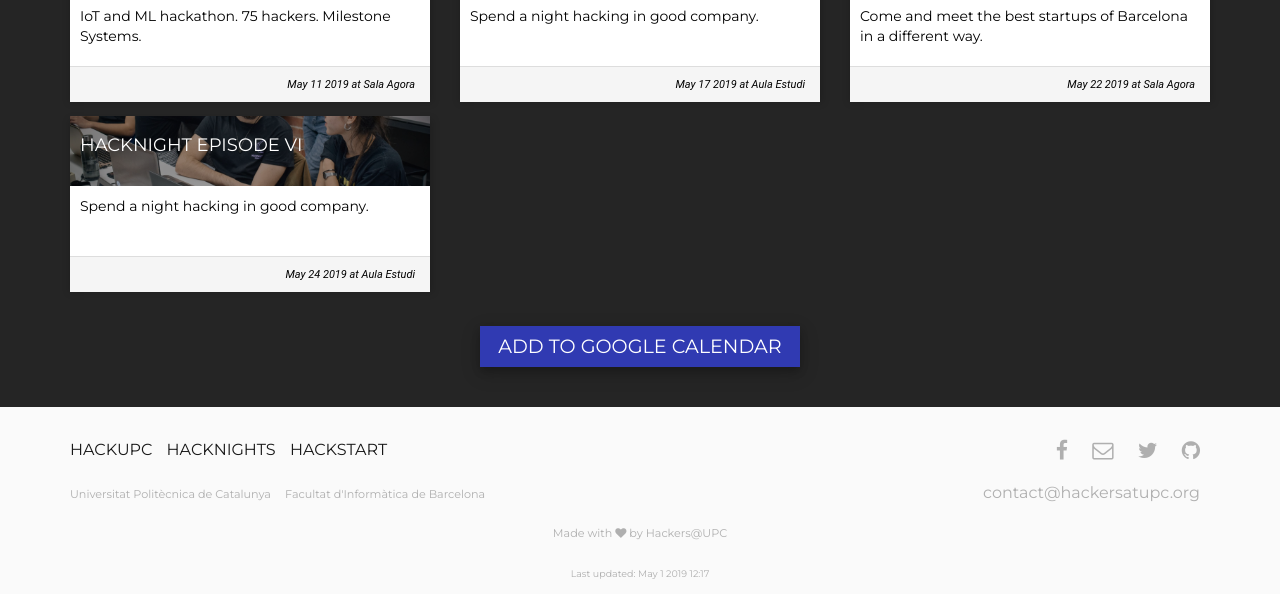
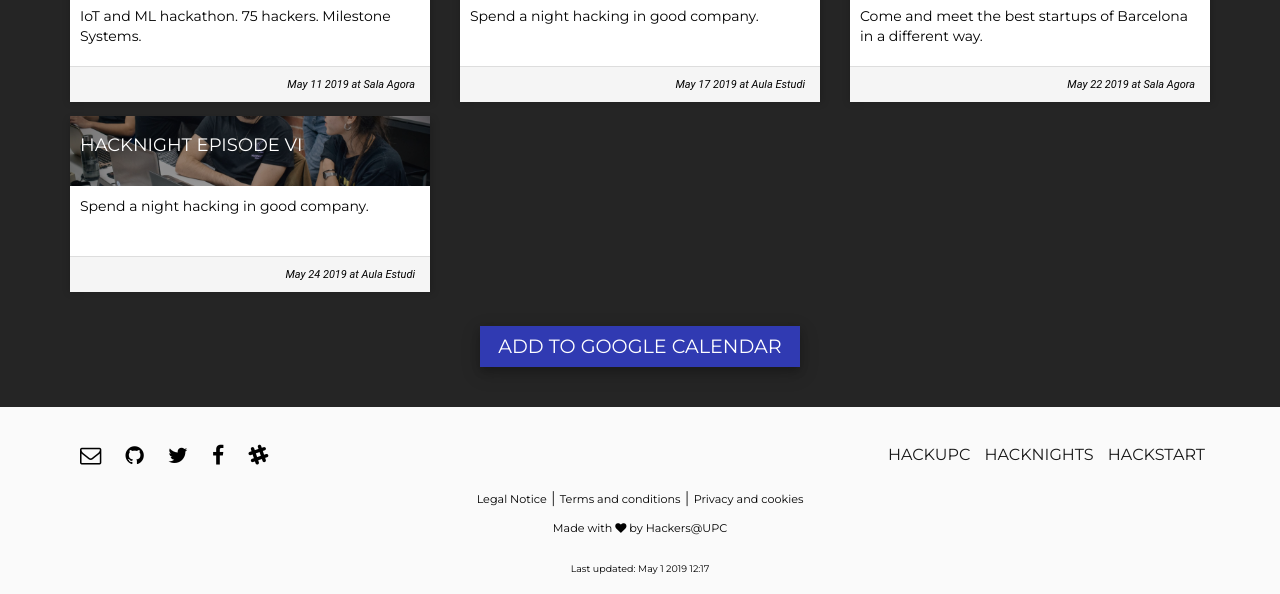
Before and after one commit to casassg/events-landing, a Jekyll site: the page built from index.md, in a window 1280 px wide, cut to the strip 1102-1696 px from the top of the page. Built offline with Jekyll 4.4.1, drawn with Linux system fonts in a browser that asks for light colours; nearby versions of some CDN libraries.

Commit message:
Improved footer

```diff
--- a/_config.yml
+++ b/_config.yml
@@ -15,7 +15,7 @@ domain: hackersatupc.org
 accent_color: "#303AB2"
 events_overlay_color: "#000000"
 background_color: "#FAFAFA"
-footer_text_color: "#666666"
+footer_text_color: "#000000"
 
 # START THEME 2
 # accent_color: "#AA401B"
@@ -44,6 +44,7 @@ We organize events during the year, nationally and internationally, to promote s
 students and create a great community in the technological world. Our mission is to foster learning, designing,
 and building in order to turn student's ideas into a reality! "
 email: contact@hackersatupc.org
+website: https://hackersatupc.org
 
 # Social media + community variables
 twitter: hackersupc
@@ -55,7 +56,10 @@ telegram: http://telegram.hackersatupc.org
 # instagram: hackcu
 github-org: hackupc
 
-
+# legal
+legal_notice: https://hackupc.com/legal_notice/
+terms_and_conditions: https://hackersatupc.org/assets/docs/HackNights_Terms_And_Conditions.pdf
+privacy_and_cookies: https://hackersatupc.org/assets/docs/Privacy_And_Cookies_Policy.pdf
 
 # TIMEZONE
 # Needs to be string from: https://en.wikipedia.org/wiki/List_of_tz_database_time_zones
--- a/_includes/footer.html
+++ b/_includes/footer.html
@@ -2,48 +2,50 @@
 
   	<div class="container">
   		<div class="row">
-
-	      	<div class="col-sm-6">
-	      		<ul class="list-inline">
-	      			{% for link in site.data.footer_links %}
-	      				<li>{%if link.url%}<a class="text-imp" target="_blank" href="{{ link.url }}">{%endif%}{{ link.name |upcase }}{%if link.url%}</a>{%endif%}</li>
-	      			{%endfor%}
-	      		</ul>
-	      	</div>
-	      	<div class="social-icons col-sm-6 text-right text-center-xs">
-	      		{%unless site.instagram == null %}
-					<a class="btns" target="_blank" href="https://www.instagram.com/{{ site.instagram }}/?hl=en"><i aria-hidden="true" class="fa fa-instagram fa-lg"></i></a>
+	      	<div class="social-icons col-sm-6 text-center-xs">
+				{%unless site.email == null %}
+					<a class="btns" target="_blank" href="mailto:{{site.email}}"><i aria-hidden="true" class="fa fa-envelope-o fa-lg"></i></a>
+				{%endunless%}
+				{%unless site.github-org == null %}
+					<a class="btns" target="_blank" href="https://github.com/{{site.github-org}}/"><i aria-hidden="true" class="fa fa-github fa-lg"></i></a>
+				{%endunless%}
+				{%unless site.twitter == null %}
+					<a class="btns" target="_blank" href="https://twitter.com/{{site.twitter}}"><i aria-hidden="true" class="fa fa-twitter fa-lg"></i></a>
 				{%endunless%}
 				{%unless site.fb == null %}
 					<a class="btns" target="_blank" href="http://fb.com/{{site.fb}}"><i aria-hidden="true" class="fa fa-facebook fa-lg"></i></a>
 				{%endunless%}
-				{%unless site.email == null %}
-					<a class="btns" target="_blank" href="mailto:{{site.email}}"><i aria-hidden="true" class="fa fa-envelope-o fa-lg"></i></a>
+				{%unless site.instagram == null %}
+					<a class="btns" target="_blank" href="https://www.instagram.com/{{ site.instagram }}/?hl=en"><i aria-hidden="true" class="fa fa-instagram fa-lg"></i></a>
 				{%endunless%}
-				{%unless site.twitter == null %}
-					<a class="btns" target="_blank" href="https://twitter.com/{{site.twitter}}"><i aria-hidden="true" class="fa fa-twitter fa-lg"></i></a>
+				{%unless site.slack == null %}
+					<a class="btns" target="_blank" href="{{ site.slack }}"><i aria-hidden="true" class="fa fa-slack fa-lg"></i></a>
 				{%endunless%}
-				{%unless site.github-org == null %}
-					<a class="btns" target="_blank" href="https://github.com/{{site.github-org}}/"><i aria-hidden="true" class="fa fa-github fa-lg"></i></a>
+			</div>
+			<div class="web-links col-sm-6 text-right text-center-xs">
+				<ul class="list-inline">
+					{% for link in site.data.footer_links %}
+						<li>{%if link.url%}<a class="text-imp" target="_blank" href="{{ link.url }}">{%endif%}{{ link.name |upcase }}{%if link.url%}</a>{%endif%}</li>
+					{%endfor%}
+				</ul>
+			</div>
+		</div>
+		<div class="row">
+			<div class="col-md-12 text-center">
+				{%unless site.legal_notice == null %}
+					<a target="_blank" href="{{ site.legal_notice }}">Legal Notice</a> |
+				{%endunless%}
+				{%unless site.terms_and_conditions == null %}
+					<a target="_blank" href="{{ site.terms_and_conditions }}">Terms and conditions</a> |
+				{%endunless%}
+				{%unless site.privacy_and_cookies == null %}
+					<a target="_blank" href="{{ site.privacy_and_cookies }}">Privacy and cookies</a>
 				{%endunless%}
 			</div>
 		</div>
 		<div class="row">
-			<div class="col-sm-6">
-				<ul class="list-inline">
-	      			{% for link in site.data.partners %}
-	      				<li>{%if link.url%}<a target="_blank" href="{{ link.url }}">{%endif%}{{ link.name }}{%if link.url%}</a>{%endif%}</li>
-	      			{%endfor%}
-	      		</ul>
-			</div>
-	      	<div class="social-icons col-sm-6 text-right text-center-xs">
-	      		<a href="mailto:{{site.email}}">{{site.email}}</a>
-	      	</div>
-  		</div>
-  		<div class="row">
   			<div class="col-md-12 text-center">
   				<p>Made with <i class="fa fa-heart" aria-hidden="true"></i> by {{site.author}} </p>
-
   			</div>
   		</div>
     	<div class="row">
--- a/assets/css/main.scss
+++ b/assets/css/main.scss
@@ -7,10 +7,10 @@ $background-color: {{site.background_color}};
 // $accent-color: #165E33;
 // $events-color:#AA504A;
 $accent-color: {{site.accent_color}};
-$events-color:{{site.events_overlay_color}};
+$events-color: {{site.events_overlay_color}};
 // $accent-color: #AA401B;
 // $events-color:#225E50;
-$accent-text-color:white;
+$accent-text-color: white;
 
 $footer-text: {{site.footer_text_color}};
 
@@ -48,19 +48,24 @@ section.social-media {
             &:hover {
                 color: rgba($accent-text-color, 0.7);
             }
-
         }
     }
 }
 
 .social-icons  {
-    a{
+    padding-top: 5px !important;
+
+    a {
         text-decoration: none;
         padding: 10px;
         font-size: 100%;
     }
+}
 
-
+.web-links  {
+    li {
+        padding-top: 5px;
+    }
 }
 
 .btn {
@@ -74,14 +79,13 @@ section.social-media {
     &:hover {
         top: 1px;
         @include box-shadow(0 1px 2px 0 rgba(0, 0, 0, 0.2), 0 1.5px 5px 0 rgba(0, 0, 0, 0.19));
-
-
     }
 
     i {
         color: inherit;
         margin-right: 0.5em;
     }
+
     a {
         color: inherit;
         text-decoration: none;
@@ -108,15 +112,8 @@ section.social-media {
             background-color: lighten($accent-color, 5%);
             border-color: lighten($accent-color, 5%);
         }
-
-
     }
-
-
 }
-
-
-
 
 header {
     padding-top: 4em;
@@ -125,12 +122,10 @@ header {
 
     img.logo {
         width: 50%;
-
     }
 
     img.logo, .lead,  .btn {
         margin-bottom: 2em;
-
     }
 
      div.panel {
@@ -141,12 +136,10 @@ header {
             padding: 10px;
         }
 
-        p{
+        p {
             font-size: 14px;
         }
     }
-
-
 }
 
 footer {
@@ -155,20 +148,14 @@ footer {
 
     p {
         color: $footer-text;
-        opacity: 0.5;
         font-size: 70%;
-
     }
-
-
-
 
     .row {
         margin-bottom: 10px;
     }
 
     a {
-        opacity: 0.5;
         color: $footer-text;
         @include transition(0.5s ease);
         font-size: 70%;
@@ -195,13 +182,9 @@ footer {
             color: darken($footer-text,100%);
             opacity: 0.9;
         }
-
     }
 
-
 }
-
-
 
 .white-text {
     color: $accent-text-color;
@@ -212,10 +195,8 @@ section {
     padding-top: 2em;
 }
 
-
 section.events{
     background: rgba($events-color, 0.85);
-
 
     h2 {
         padding-bottom: 30px;
@@ -235,13 +216,11 @@ section.events{
             font-size: 14px;
             @include border-radius(0);
             overflow: auto;
-
             p {
                 overflow: auto;
                  height: 40px;
                  margin: 0;
             }
-
         }
 
         .past-text {
@@ -254,7 +233,6 @@ section.events{
             color: white;
             padding: 5px;
             padding-left: 10px;
-
             @include border-radius(0 0 0 3px);
         }
 
@@ -263,7 +241,6 @@ section.events{
             height: 70px;
             background-color: darken($accent-color,5%);
             @include border-radius(0);
-
 
             img {
                 position: relative;
@@ -284,7 +261,6 @@ section.events{
                 padding: 10px;
                 color: $accent-text-color;
 
-
                 &.light_background{
                     color: black;
                 }
@@ -299,32 +275,23 @@ section.events{
             @include border-radius(0);
         }
 
-
-
         &:hover {
             position: relative;
             top: 1px;
             box-shadow: 1px 1px 3px 1px rgba(0,0,0,.19);
             filter:brightness(95%);
-
         }
-
-
 
         &.past .past-text{
             display: inline;
         }
     }
 
-
-
     a.event-url {
         color: black;
-
         &:hover, &:active, &:focus {
             text-decoration: none;
         }
-
     }
 
     .calendar {
```
